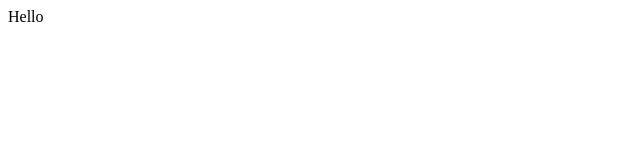
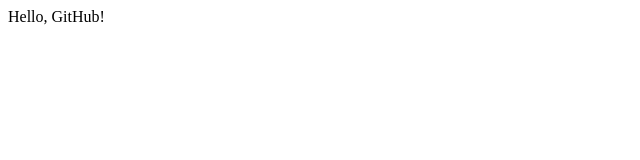
Before and after one commit to AdleDasouqi/demo, a plain HTML site: page index.html in a window 1280 px wide. Shown: the full height of the page, 0-640 px from the left. Drawn offline with Linux system fonts and the light colour scheme.

Commit message:
Added new text
Added some texts

```diff
--- a/index.html
+++ b/index.html
@@ -7,6 +7,6 @@
     <title>Document</title>
 </head>
 <body>
-    <div>Hello</div>
+    <div>Hello, GitHub!</div>
 </body>
 </html>
```
